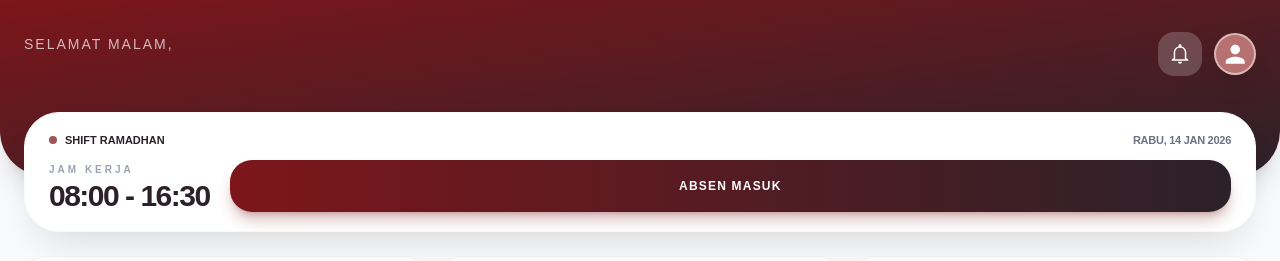
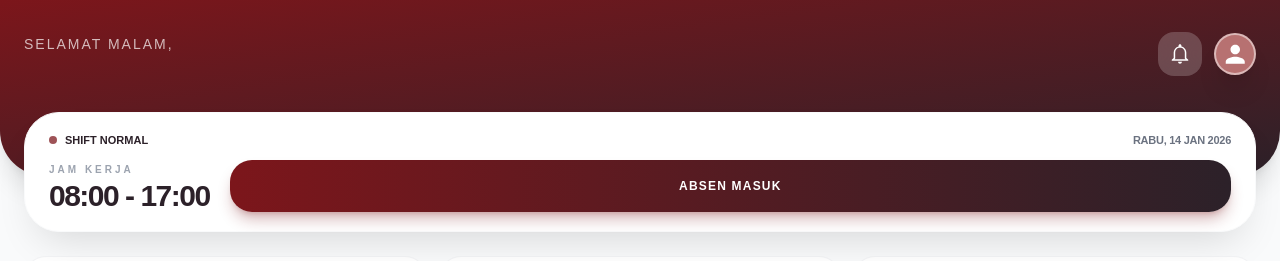
Before and after one commit to gunjou/absen-webberkah, a React (Create React App) app: page /dashboard in a window 1280 px wide. Shown: the top 261 px of the page. Built offline with nearby package versions, Linux system fonts and the light colour scheme; no server answers; sample sign-in values are in the browser's storage.

Commit message:
feat: Update shift details to reflect normal working hours

```diff
--- a/src/pages/Dashboard.jsx
+++ b/src/pages/Dashboard.jsx
@@ -36,17 +36,17 @@ const Dashboard = () => {
   const [isShift, setIsShift] = useState(false);
   const [showShiftModal, setShowShiftModal] = useState(false);
   const [selectedShiftId, setSelectedShiftId] = useState(null);
+  const [shift, setShift] = useState({
+    mulai: "08:00",
+    selesai: "17:00",
+    nama: "Normal",
+  });
+  // Shift selama bulan puasa
   // const [shift, setShift] = useState({
   //   mulai: "08:00",
-  //   selesai: "17:00",
-  //   nama: "Normal",
+  //   selesai: "16:30",
+  //   nama: "Ramadhan",
   // });
-  // Shift selama bulan puasa
-  const [shift, setShift] = useState({
-    mulai: "08:00",
-    selesai: "16:30",
-    nama: "Ramadhan",
-  });
   const [presensi, setPresensi] = useState({
     jam_masuk: null,
     lokasi_masuk: null,
```
